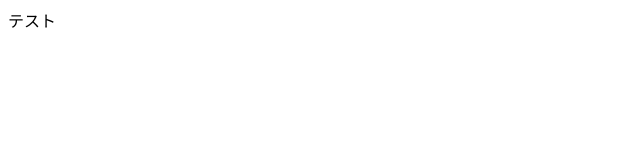
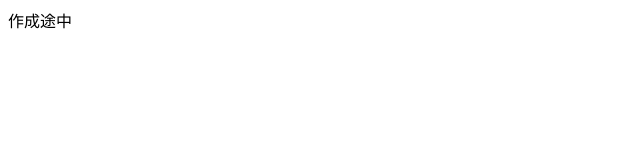
Before and after one commit to yu-games/yu-games.github.io, a plain HTML site: page index.html in a window 1280 px wide. Shown: the full height of the page, 0-640 px from the left. Drawn offline with Linux system fonts and the light colour scheme.

Commit message:
Update index.html

```diff
--- a/index.html
+++ b/index.html
@@ -5,6 +5,6 @@
 <script data-ad-client="ca-pub-7332441329268341" async src="https://pagead2.googlesyndication.com/pagead/js/adsbygoogle.js"></script>
 </head>
 <body>
-<a>テスト</a>
+<a>作成途中</a>
 </body>
 </html>
```
